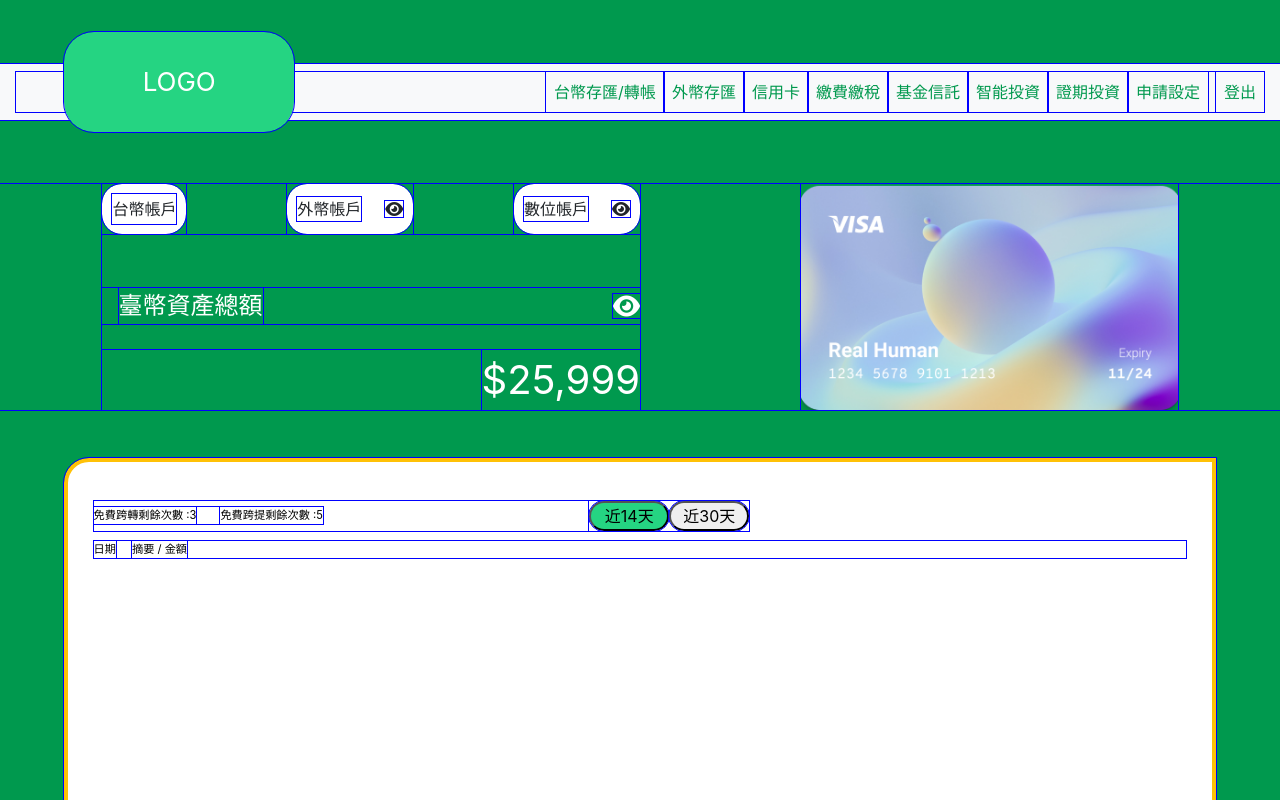
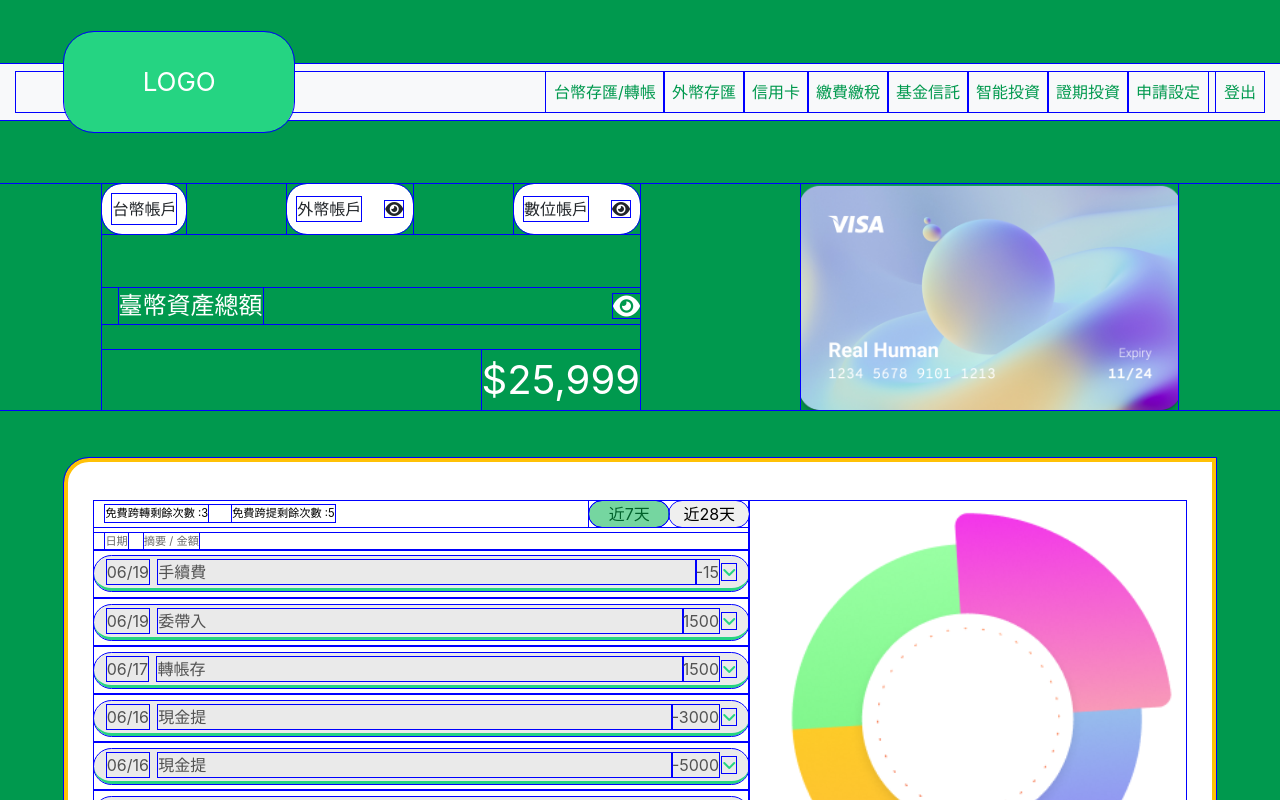
Before and after one commit to TerryLiu5269/myhomework, an Angular app: page / in a window 1280 px wide. Shown: the top 800 px of the page. Built offline with nearby package versions, Linux system fonts and the light colour scheme.

Commit message:
匯入資料

```diff
--- a/src/app/account-board/account-board.component.ts
+++ b/src/app/account-board/account-board.component.ts
@@ -11,7 +11,7 @@ export class AccountBoardComponent implements OnInit {
   allAccount:[string,string] =["外幣帳戶","數位帳戶"]
 
   eyesState = { icon1: true, icon2: false };
-  showMoneyState = {open: true, close: false}
+  showMoneyState = {open: true, close: false};
 
   constructor() { }
 
--- a/src/app/app.module.ts
+++ b/src/app/app.module.ts
@@ -10,6 +10,7 @@ import { AccountSubComponent } from './account-sub/account-sub.component';
 import { ListBoardComponent } from './list-board/list-board.component';
 import { ListComponent } from './list/list.component';
 
+
 @NgModule({
   declarations: [
     AppComponent,
@@ -18,11 +19,11 @@ import { ListComponent } from './list/list.component';
     AccountComponent,
     AccountSubComponent,
     ListBoardComponent,
-    ListComponent
+    ListComponent,
   ],
   imports: [
     BrowserModule,
-    AppRoutingModule
+    AppRoutingModule,
   ],
   providers: [],
   bootstrap: [AppComponent]
--- a/src/app/list-board/list-board.component.css
+++ b/src/app/list-board/list-board.component.css
@@ -4,9 +4,13 @@ p{
   font-size: 0.7em;
 }
 
+.topAreaSub p {
+  color: rgb(107, 107, 107);
+}
+
 .myContainer {
+  display: flex;
   width: 90%;
-  height: 70vh;
   margin: 0 auto;
   border: 4px solid #FFC107;
   border-radius: 25px 0;
@@ -14,21 +18,67 @@ p{
   padding: 3% 2% 0 2%;
 }
 
+.leftArea {
+  width: 60%;
+}
+
+.rightArea {
+  width: 40%;
+}
+
 .topArea {
-  width: 60%;
+  padding-left: 1.8%;
+  width: 100%;
   align-items: center;
   justify-content: space-between;
 }
 
 .topAreaSub {
+  padding-left: 1.8%;
   margin-top: 1%;
+  width: 100%;
+}
+
+.listArea {
+  width: 100%;
+  display: flex;
+  flex-direction: column;
+}
+
+.buttonArea {
+  /* background-color:rgb(209, 209, 209) ; */
+  position: relative;
 }
 
 button {
   width: 80px;
+  border: none !important;
   border-radius: 20px;
+  right: 0;
 }
 
-button:nth-child(1){
+.buttonBGC {
+  width: 80px;
+  height: 26px;
+  border-radius: 20px;
+  position: absolute;
+  left: 0;
+  top: 0;
+  background-color: #00be5582;
+}
+
+.buttonBGCtoRight{
+  width: 80px;
+  height: 26px;
+  border-radius: 20px;
+  position: absolute;
+  right: 0;
+  top: 0;
+  background-color: #00be5582;
+}
+
+
+/* button:focus{
   background-color: #25D482;
-}
+  z-index: 1;
+} */
--- a/src/app/list-board/list-board.component.html
+++ b/src/app/list-board/list-board.component.html
@@ -1,17 +1,25 @@
 <div class="myContainer mt-5">
+  <div class="leftArea">
     <div class="topArea d-flex">
       <div class="textArea d-flex">
         <p class="">免費跨轉剩餘次數 :3</p>
         <p class="ml-4 ">免費跨提剩餘次數 :5</p>
       </div>
       <div class="buttonArea d-flex">
-      <button>近14天</button>
-      <button>近30天</button>
+        <div class="buttonBGCtoRight" [ngClass]="status ? 'buttonBGC' : 'buttonBGCtoRight'"></div>
+        <button (click)="getDataChange(7)" (click)="clickEvent()">近7天</button>
+        <button (click)="getDataChange(28)" (click)="clickEvent()">近28天</button>
       </div>
     </div>
     <div class="topAreaSub d-flex">
       <p class="">日期</p>
       <p class="ml-3">摘要 / 金額</p>
     </div>
+    <div class="listArea">
+      <app-list *ngFor="let el of dateSrc" [data]="el"></app-list>
     </div>
-<app-list></app-list>
+  </div>
+  <div class="rightArea">
+    <img src="./../../assets/image/chart.png" alt="">
+  </div>
+</div>
--- a/src/app/list-board/list-board.component.ts
+++ b/src/app/list-board/list-board.component.ts
@@ -6,10 +6,74 @@ import { Component, OnInit } from '@angular/core';
   styleUrls: ['./list-board.component.css']
 })
 export class ListBoardComponent implements OnInit {
+  dateSrc: { date: string, detail: string, money: number }[] = [];
+  // dateSrc = [
+  //   { date: '06/19', detail: '手續費', money: -15 },
+  //   { date: '06/19', detail: '委帶入', money: 1500 },
+  //   { date: '06/17', detail: '轉帳存', money: 1500 },
+  //   { date: '06/12', detail: '現金提', money: -3000 },
+  //   { date: '06/10', detail: '現金提', money: -5000 },
+  //   { date: '06/10', detail: '手續費', money: -15 },
+  //   { date: '06/09', detail: '現金提', money: -1500 },
+  //   { date: '06/07', detail: '轉帳存', money: 55000 },
+  //   { date: '06/06', detail: '手續費', money: -15 },
+  //   { date: '06/03', detail: '委帶入', money: 20000 },
+  //   { date: '06/01', detail: '申購扣', money: -20000 },
+  //   { date: '05/31', detail: '轉帳存', money: 15000 },
+  //   { date: '05/26', detail: '現金提', money: -3000 },
+  //   { date: '05/17', detail: '現金提', money: -5000 },
+  //   { date: '05/16', detail: '手續費', money: -15 },
+  //   { date: '05/15', detail: '手續費', money: -15 },
+  //   { date: '05/10', detail: '轉帳存', money: 8000 },
+  //   { date: '05/10', detail: '手續費', money: -15 },
+  //   { date: '05/05', detail: '現金提', money: -1000 },
+  // ]
+  status: boolean = true;
 
   constructor() { }
 
   ngOnInit(): void {
+    this.dateSrc = this.getDateSrc().filter(e => {
+      let myDay = new Date('06/19')
+      return myDay.getTime() - new Date(e.date).getTime() <= 86400000 * 7
+    });
+    //一天的差距86400000
+  }
+
+  getDateSrc() {
+    return [
+      { date: '06/19', detail: '手續費', money: -15 },
+      { date: '06/19', detail: '委帶入', money: 1500 },
+      { date: '06/17', detail: '轉帳存', money: 1500 },
+      { date: '06/16', detail: '現金提', money: -3000 },
+      { date: '06/16', detail: '現金提', money: -5000 },
+      { date: '06/16', detail: '手續費', money: -15 },
+      { date: '06/15', detail: '現金提', money: -1500 },
+      { date: '06/14', detail: '轉帳存', money: 55000 },
+      { date: '06/13', detail: '手續費', money: -15 },
+      { date: '06/03', detail: '委帶入', money: 20000 },
+      { date: '06/01', detail: '申購扣', money: -20000 },
+      { date: '05/31', detail: '轉帳存', money: 15000 },
+      { date: '05/26', detail: '現金提', money: -3000 },
+      { date: '05/25', detail: '現金提', money: -5000 },
+      { date: '05/25', detail: '手續費', money: -15 },
+      { date: '05/24', detail: '手續費', money: -15 },
+      { date: '05/24', detail: '轉帳存', money: 8000 },
+      { date: '05/23', detail: '手續費', money: -15 },
+      { date: '05/21', detail: '現金提', money: -1000 },
+    ]
+  }
+
+  getDataChange(el: number) {
+    const data = this.getDateSrc();
+    this.dateSrc = data.filter(e => {
+      let myDay = new Date('06/19')
+      return myDay.getTime() - new Date(e.date).getTime() <= 86400000 * el
+    })
+  }
+
+  clickEvent() {
+    this.status = !this.status;
   }
 
 }
--- a/src/app/list/list.component.css
+++ b/src/app/list/list.component.css
@@ -0,0 +1,30 @@
+p {
+  margin: 0;
+  color: #525252;
+}
+
+.myContainer {
+  display: flex;
+  align-items: center;
+  background-color: rgb(234, 234, 234);
+  border-bottom: 3px solid #25D482;
+  width: 100%;
+  height: 35px;
+  margin: 1% 0;
+  border-radius: 60px;
+  padding: 0 2%;
+}
+
+p:nth-child(2) {
+  margin-left: 1.5%;
+  flex-grow: 1;
+}
+
+p:nth-child(3) {
+  /* margin-left: 80.5%; */
+}
+
+i {
+  margin-left: 0.5%;
+  color: #25D482;
+}
--- a/src/app/list/list.component.html
+++ b/src/app/list/list.component.html
@@ -1,3 +1,6 @@
 <div class="myContainer">
-
+  <p>{{data.date}}</p>
+  <p>{{data.detail}}</p>
+  <p>{{data.money}}</p>
+  <i class="fa-solid fa-angle-down"></i>
 </div>
--- a/src/app/list/list.component.ts
+++ b/src/app/list/list.component.ts
@@ -1,4 +1,4 @@
-import { Component, OnInit } from '@angular/core';
+import { Component, Input, OnInit } from '@angular/core';
 
 @Component({
   selector: 'app-list',
@@ -6,6 +6,7 @@ import { Component, OnInit } from '@angular/core';
   styleUrls: ['./list.component.css']
 })
 export class ListComponent implements OnInit {
+  @Input() data = {date: '',detail: '', money: 0};
 
   constructor() { }
 
```
Lines whose indentation alone changed are shown as unchanged.
